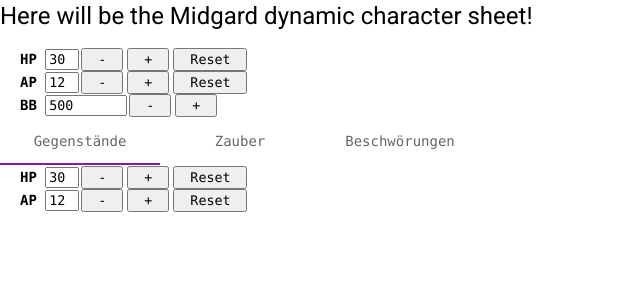
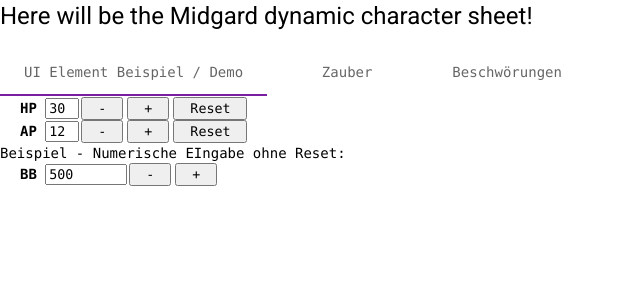
Before and after one commit to hummigbird1/MidgardDynamicCharacterSheet, an Angular app: page / in a window 1280 px wide. Shown: the top 300 px of the page, without its empty margins (0-640 px from the left). Built offline with nearby package versions, Linux system fonts and the light colour scheme.

Commit message:
Last change on initial branch / example layout

```diff
--- a/src/app/app.component.html
+++ b/src/app/app.component.html
@@ -1,17 +1,15 @@
 <h1>Here will be the Midgard dynamic character sheet!</h1>
 
-<app-numeric-value-handler label='HP' baseValue="30" [minValue]="0" [maxValue]="30"></app-numeric-value-handler>
-<br />
-<app-numeric-value-handler label='AP' baseValue='12' [minValue]="0" [maxValue]="12"></app-numeric-value-handler>
-<br/>
-<app-numeric-value-handler label='BB' baseValue='500' [showReset]='false' [minValue]="0" [maxValue]="99999999"></app-numeric-value-handler>
 <mat-tab-group>
-  <mat-tab label="Gegenstände">
+  <mat-tab label="UI Element Beispiel / Demo">
     <app-numeric-value-handler label='HP' baseValue="30" [minValue]="0" [maxValue]="30"></app-numeric-value-handler>
     <br />
     <app-numeric-value-handler label='AP' baseValue='12' [minValue]="0" [maxValue]="12"></app-numeric-value-handler>
+    <br />
+    Beispiel - Numerische EIngabe ohne Reset:<br />
+    <app-numeric-value-handler label='BB' baseValue='500' [showReset]='false' [minValue]="0" [maxValue]="99999999"></app-numeric-value-handler>
   </mat-tab>
-  <mat-tab label="Zauber"> Hexdich </mat-tab>
-  <mat-tab label="Beschwörungen"> Schwarzer Drache</mat-tab>
+  <mat-tab label="Zauber"> Hier könnten die Zaubersprüche stehen </mat-tab>
+  <mat-tab label="Beschwörungen"> Hier könnten die Beschwörungen stehen</mat-tab>
 </mat-tab-group>
 <router-outlet></router-outlet>
```
